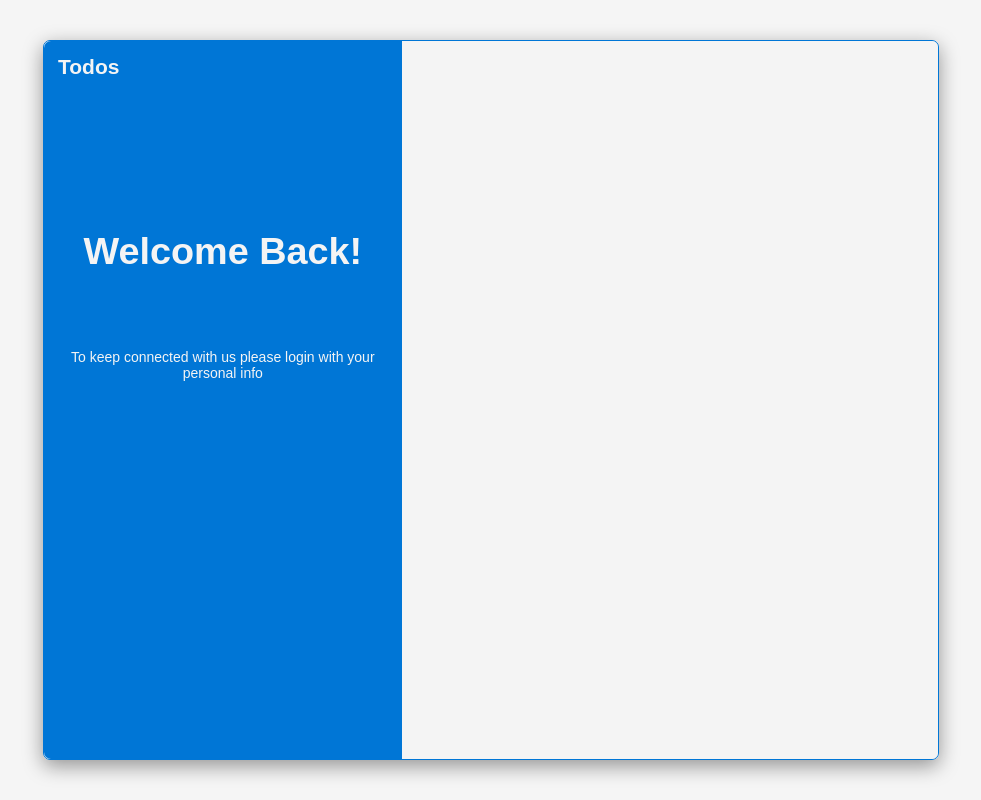
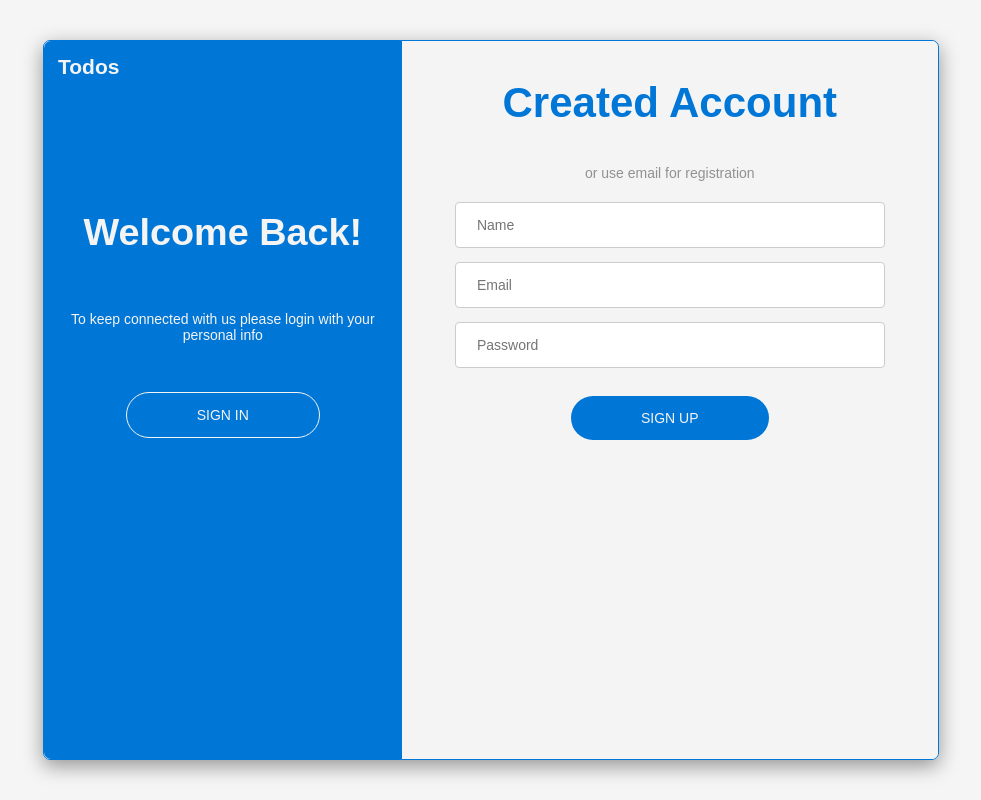
Before and after one commit to rafdianr/e-todos, a React (Create React App) app: page / in a window 1280 px wide. Shown: the whole page, without its empty margins (149-1130 px from the left). Built offline with nearby package versions, Linux system fonts and the light colour scheme.

Commit message:
[Rafd] - edit sign page

```diff
--- a/src/assets/style/style.css
+++ b/src/assets/style/style.css
@@ -8,7 +8,6 @@ body {
   font-size: 14px;
   font-family: NunitoSansRegular, sans-serif;
   color: #3a4166;
-
 }
 
 .sign {
@@ -50,10 +49,10 @@ body {
 }
 
 .sign-right {
-  padding: 1em;
+  padding: 1em 3em;
   border-top-right-radius: 0.5em;
   border-bottom-right-radius: 0.5em;
-  background-color: #F4F4F4;
+  background-color: #f4f4f4;
 }
 
 .sign-left-item {
@@ -65,7 +64,51 @@ body {
 .sign-left-item-title {
   font-size: 2.7em;
   margin-top: 2em;
-  padding: 2em 0;
+  padding: 1.5em 0;
 }
 
-/* .sign-left-item-des {} */
+.sign-left-item-des {
+  margin-bottom: 2em;
+}
+.sign-right-item {
+  text-align: center;
+  width: 95%;
+  margin: auto;
+}
+
+.sign-right-item-title {
+  color: rgb(0, 118, 214);
+  font-size: 3em;
+  padding: 1.5rem 0;
+}
+
+.sign-right-item-des {
+  color: rgb(145, 145, 145);
+  margin: 1em 0;
+}
+
+.sign-form input {
+  width: 100%;
+  padding: 1em 1.5em;
+  margin: 0.5em 0;
+  display: inline-block;
+  border: 1px solid #ccc;
+  border-radius: 4px;
+  font-size: 1em;
+}
+
+.reg-btn {
+  background-color: rgb(0, 118, 214);
+  border: none;
+  color: #f4f4f4;
+  padding: 1em 5em;
+  font-size: 1em;
+  margin-top: 1.5em;
+  border-radius: 50px;
+  cursor: pointer;
+  text-decoration: none;
+}
+
+.white {
+  border: 1px solid #f4f4f4;
+}
--- a/src/pages/SignUp.js
+++ b/src/pages/SignUp.js
@@ -13,9 +13,23 @@ function SignUp() {
               <p className="sign-left-item-des">
                 To keep connected with us please login with your personal info
               </p>
+              <button class="reg-btn white">SIGN IN</button>
             </div>
           </div>
-          <div className="sign-right"></div>
+          <div className="sign-right">
+            <div className="sign-right-item">
+              <h1 className="sign-right-item-title">Created Account</h1>
+              <p className="sign-right-item-des">
+                or use email for registration
+              </p>
+              <form className="sign-form" action="submit">
+                <input type="text" placeholder="Name" />
+                <input type="text" placeholder="Email" />
+                <input type="text" placeholder="Password" />
+                <button class="reg-btn">SIGN UP</button>
+              </form>
+            </div>
+          </div>
         </div>
       </div>
     </section>
```
